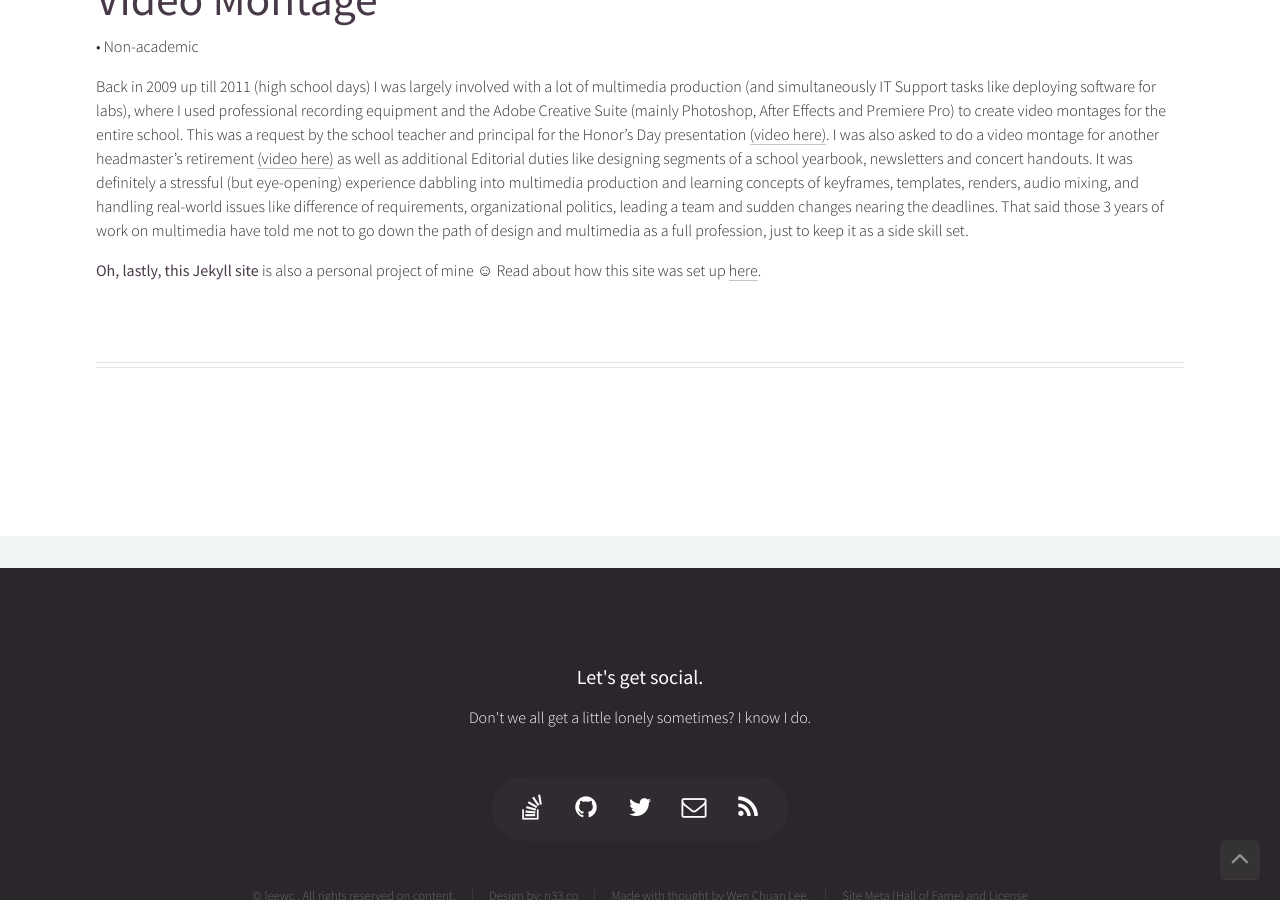
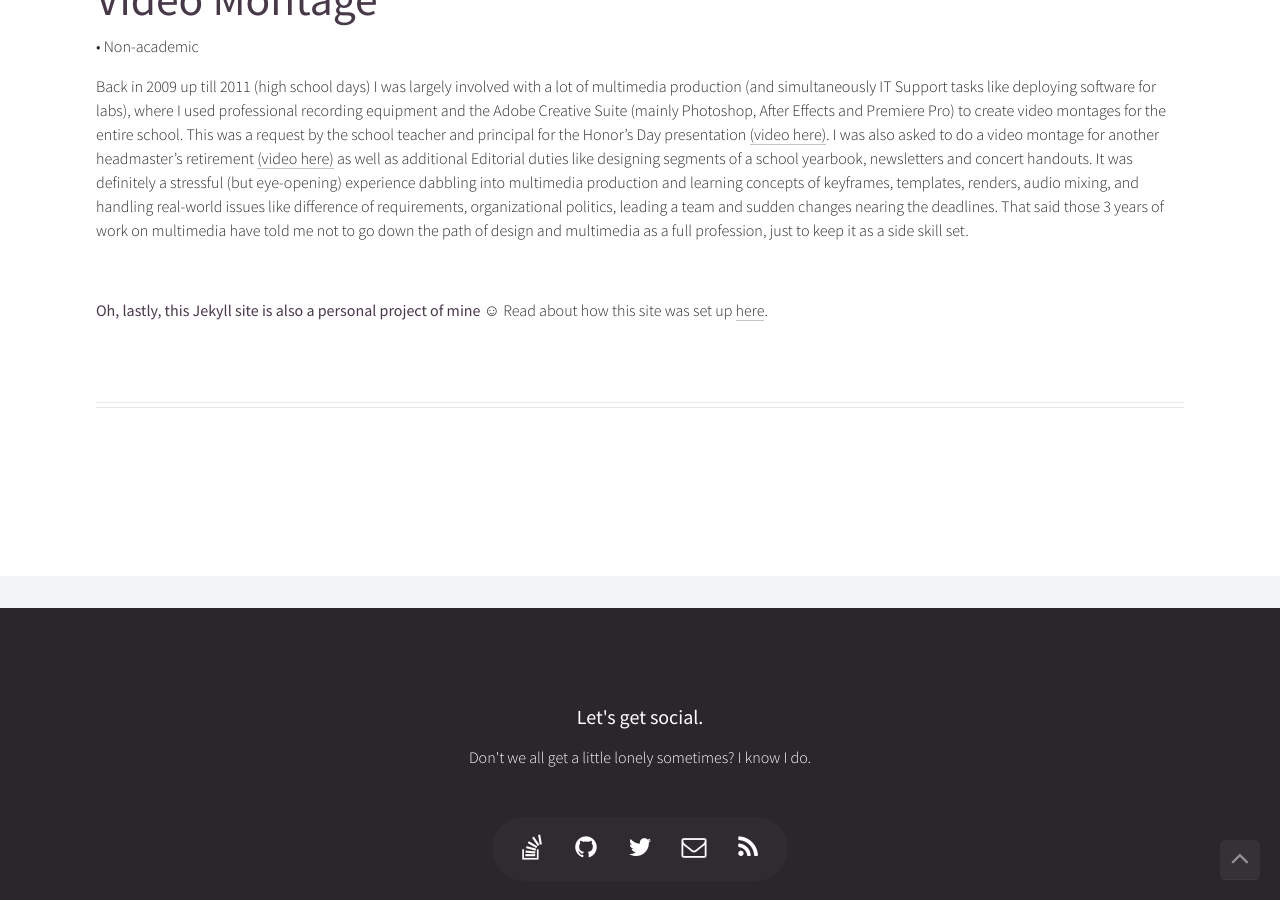
Before and after one commit to leewc/legacy, a Jekyll site: the page built from pages/projects.md, in a window 1280 px wide and 900 px high, scrolled down 1467 px. Built offline with Jekyll 4.4.1, drawn with Linux system fonts in a browser that asks for light colours.

Commit message:
Minor updates to about, project, and mushroom burger post

```diff
--- a/pages/projects.md
+++ b/pages/projects.md
@@ -35,5 +35,6 @@ This isn't programming or CompSci related at all, just ... technology. Back in 2
 
 Back in 2009 up till 2011 (high school days) I was largely involved with a lot of multimedia production (and simultaneously IT Support tasks like deploying software for labs), where I used professional recording equipment and the Adobe Creative Suite (mainly Photoshop, After Effects and Premiere Pro) to create video montages for the entire school. This was a request by the school teacher and principal for the Honor's Day presentation [(video here)](https://www.youtube.com/watch?v=auRXExOE5sA). I was also asked to do a video montage for another headmaster's retirement [(video here)](https://www.youtube.com/watch?v=gaNgTDbE6Ro) as well as additional Editorial duties like designing segments of a school yearbook, newsletters and concert handouts. It was definitely a stressful (but eye-opening) experience dabbling into multimedia production and learning concepts of keyframes, templates, renders, audio mixing, and handling real-world issues like difference of requirements, organizational politics, leading a team and sudden changes nearing the deadlines. That said those 3 years of work on multimedia have told me not to go down the path of design and multimedia as a full profession, just to keep it as a side skill set.
 
+<br />
 
-**Oh, lastly, this Jekyll site** is also a personal project of mine ☺ Read about how this site was set up [here](/site-meta/).
+**Oh, lastly, this Jekyll site is also a personal project of mine** ☺ Read about how this site was set up [here](/site-meta/).
```
Also changed, not shown: _posts/cooking/2015-05-24-portobello-mushroom-burger.md (+1 -1 lines), pages/about.md (+1 -1 lines).
